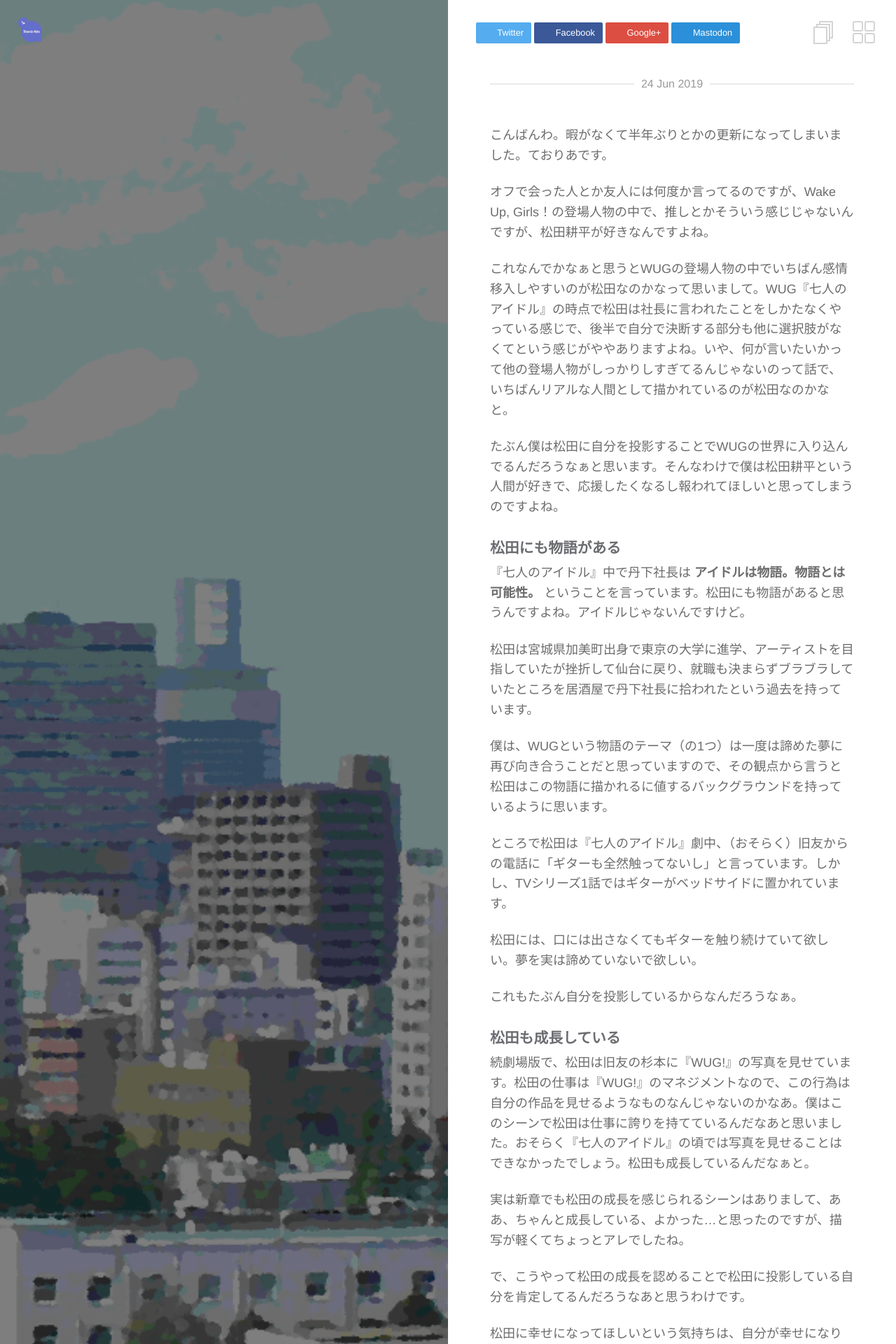
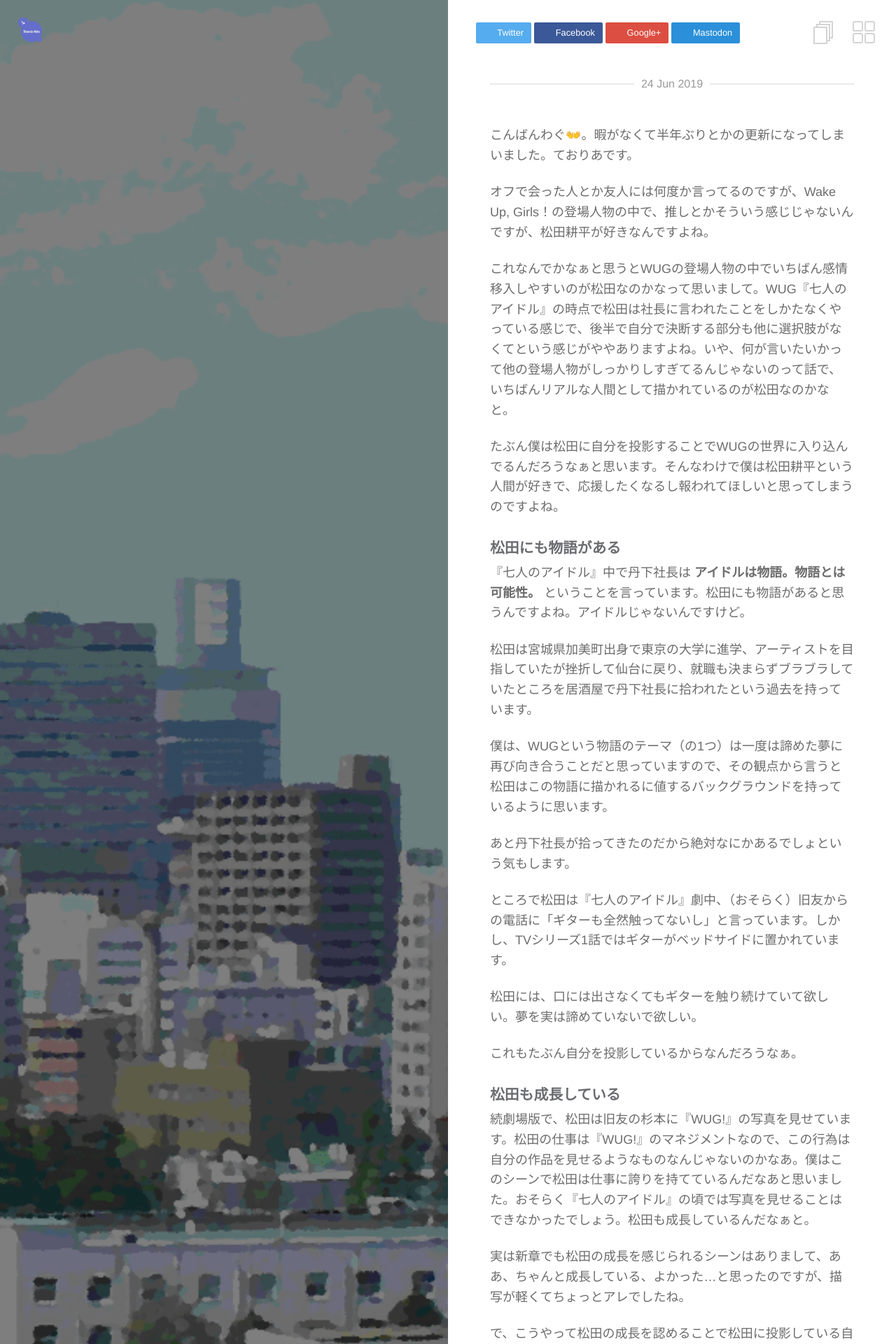
Before and after one commit to theoria24/theoria24.github.io, a Jekyll site: the page built from _posts/2019-06-24-wug-matsuda.md, in a window 1280 px wide. Shown: the top 1920 px of the page at 70% size. Built offline with Jekyll 4.4.1, drawn with Linux system fonts in a browser that asks for light colours; some web fonts are replaced; comment, search, counter and statistics services are not loaded; some of the changed text lies outside the part shown.

Commit message:
update post

```diff
--- a/_posts/2019-06-24-wug-matsuda.md
+++ b/_posts/2019-06-24-wug-matsuda.md
@@ -11,7 +11,7 @@
   - 松田耕平
 ---
 
-こんばんわ。暇がなくて半年ぶりとかの更新になってしまいました。ておりあです。
+こんばんわぐ👐。暇がなくて半年ぶりとかの更新になってしまいました。ておりあです。
 
 オフで会った人とか友人には何度か言ってるのですが、Wake Up, Girls！の登場人物の中で、推しとかそういう感じじゃないんですが、松田耕平が好きなんですよね。
 
@@ -26,6 +26,8 @@
 松田は宮城県加美町出身で東京の大学に進学、アーティストを目指していたが挫折して仙台に戻り、就職も決まらずブラブラしていたところを居酒屋で丹下社長に拾われたという過去を持っています。
 
 僕は、WUGという物語のテーマ（の1つ）は一度は諦めた夢に再び向き合うことだと思っていますので、その観点から言うと松田はこの物語に描かれるに値するバックグラウンドを持っているように思います。
+
+あと丹下社長が拾ってきたのだから絶対なにかあるでしょという気もします。
 
 ところで松田は『七人のアイドル』劇中、（おそらく）旧友からの電話に「ギターも全然触ってないし」と言っています。しかし、TVシリーズ1話ではギターがベッドサイドに置かれています。
 
@@ -51,6 +53,6 @@
 
 しかし、松田は『WUG!』のマネージャーという仕事に誇りを持てるようになって来ました。それならば、『WUG!』を支える方向で報われるのも良いかもしれません。作曲であったり、バックバンドで演奏すること、あるいはプロデュースをするようになるのもいいですね。
 
-松田には物語があります。可能性があります。なんらかの成功を掴んでほしい。幸せになってほしい。
+松田耕平というキャラクターには物語があります。可能性があります。なんらかの成功を掴んでほしい。幸せになってほしい。
 
 僕を導いて欲しい。
```
